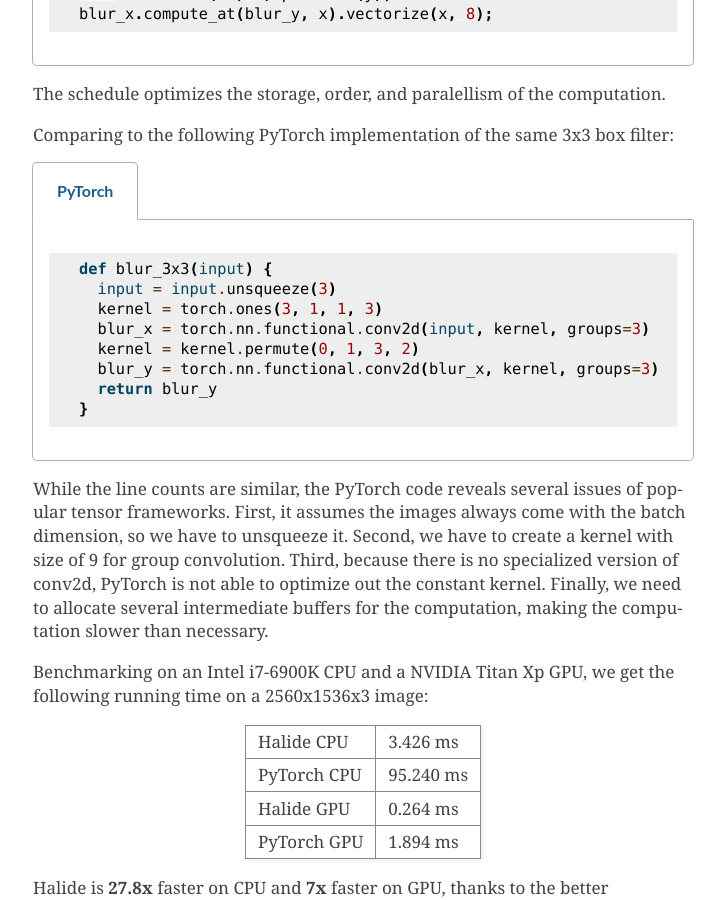
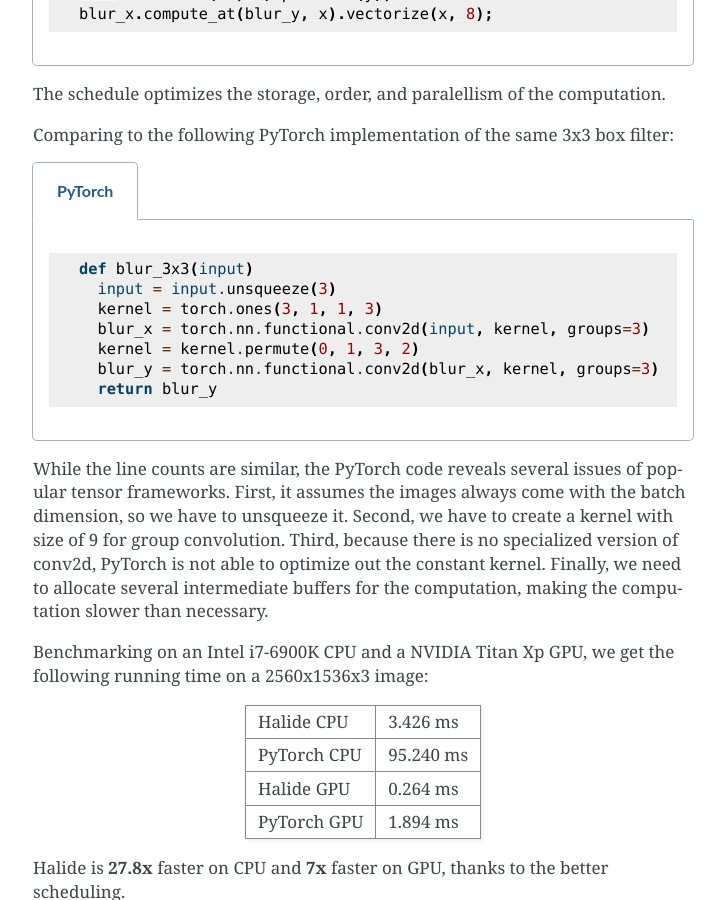
Before and after one commit to BachiLi/learning_halide_docs, a Sphinx documentation site: the page built from docs/what_is_halide.rst, in a window 1280 px wide and 900 px high, scrolled down 1667 px. Shown: the whole window, without its empty margins (387-1112 px from the left). Built offline with Sphinx 7.4.7, drawn with Linux system fonts in a browser that asks for light colours.

Commit message:
fix more typo

```diff
--- a/docs/what_is_halide.rst
+++ b/docs/what_is_halide.rst
@@ -78,14 +78,13 @@
 
         .. code-block:: py
 
-            def blur_3x3(input) {
+            def blur_3x3(input)
               input = input.unsqueeze(3)
               kernel = torch.ones(3, 1, 1, 3)
               blur_x = torch.nn.functional.conv2d(input, kernel, groups=3)
               kernel = kernel.permute(0, 1, 3, 2)
               blur_y = torch.nn.functional.conv2d(blur_x, kernel, groups=3)
               return blur_y
-            }
 
 While the line counts are similar, the PyTorch code reveals several issues of popular tensor frameworks. First, it assumes the images always come with the batch dimension, so we have to unsqueeze it. Second, we have to create a kernel with size of 9 for group convolution. Third, because there is no specialized version of conv2d, PyTorch is not able to optimize out the constant kernel. Finally, we need to allocate several intermediate buffers for the computation, making the computation slower than necessary.
 
```
